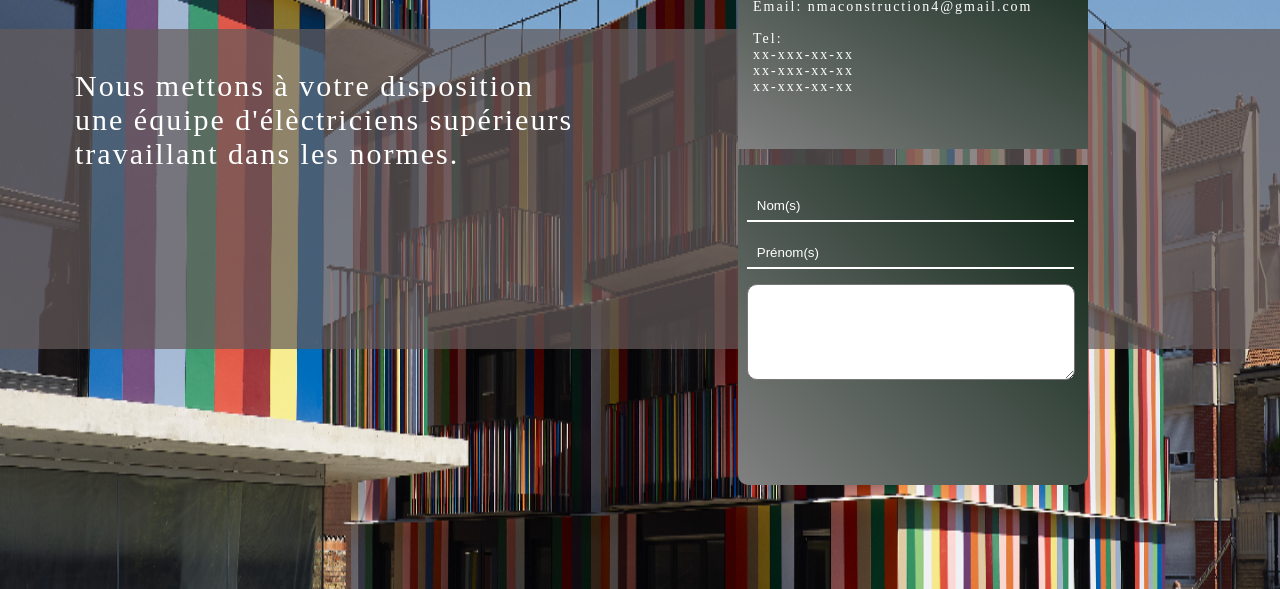
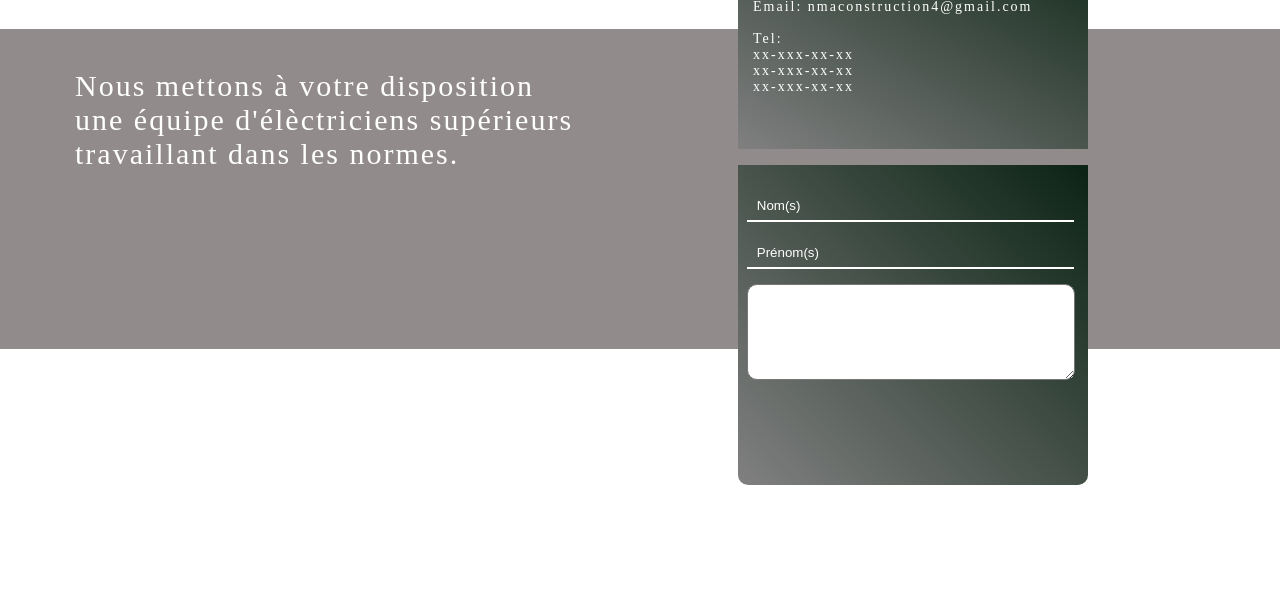
Before and after one commit to Richnel-BANDOHO/ProjetNMAConstruction, a plain HTML site: page index.html in a window 1280 px wide. Shown: the part 211-800 px from the top of the page. Drawn offline with Linux system fonts and the light colour scheme.

Commit message:
Update index.html

```diff
--- a/index.html
+++ b/index.html
@@ -304,7 +304,8 @@
 			position: absolute;
 			/*background:url(electrique.jpg);*/
 			/*background-color: white;*/
-			background:url("img2.png");
+			/*background:url("img2.png");*/
+			background-color:white;
 			background-repeat: no-repeat;
 			background-size: 100% 100vh;
 			width: 100%;
```
